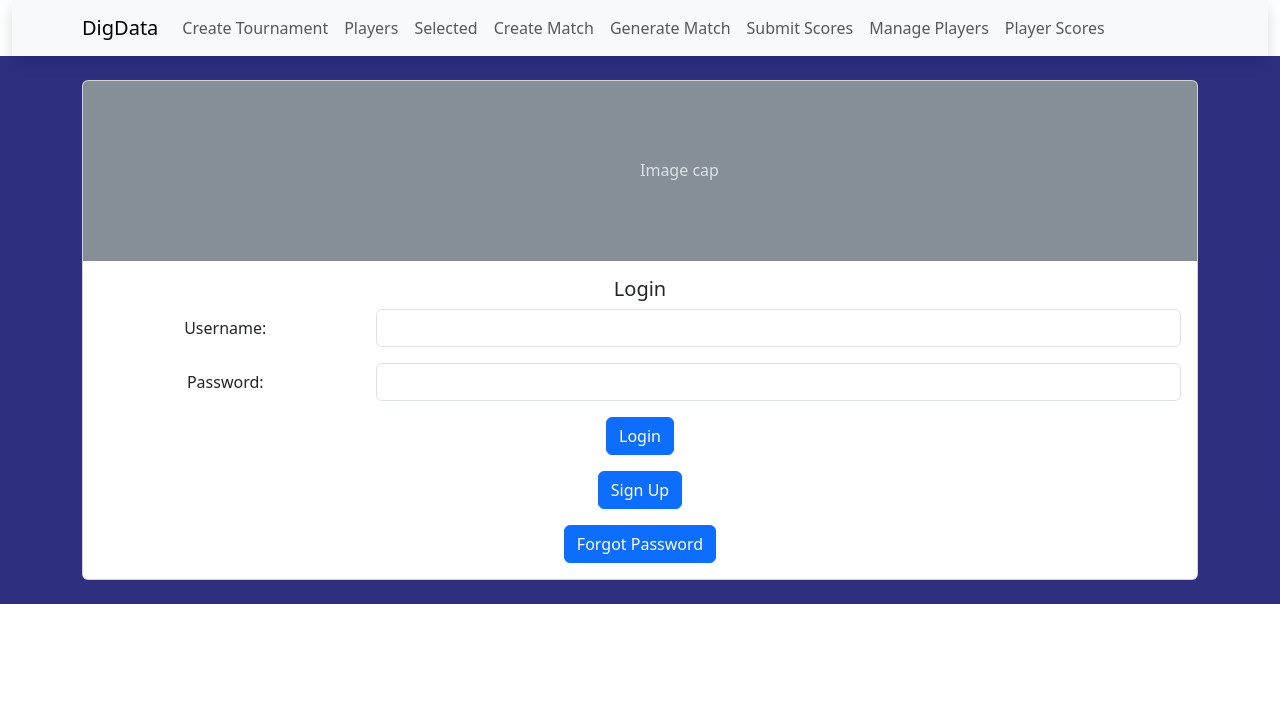
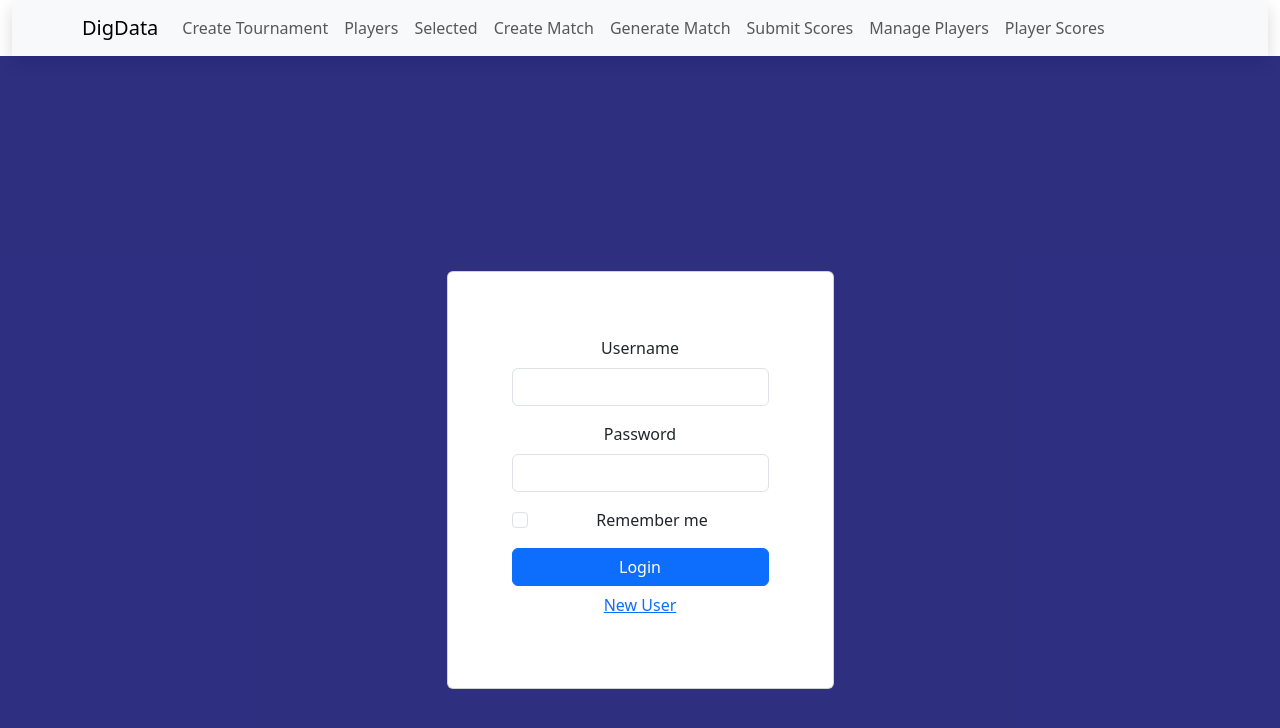
Before and after one commit to jkrueger68/DigData2, a React (Create React App) app: page /login in a window 1280 px wide. Shown: the top 728 px of the page. Built offline with nearby package versions, Linux system fonts and the light colour scheme.

Commit message:
changed login screen

```diff
--- a/package.json
+++ b/package.json
@@ -23,6 +23,7 @@
     "react": "^18.2.0",
     "react-bootstrap": "^2.9.2",
     "react-dom": "^18.2.0",
+    "react-router-bootstrap": "^0.26.2",
     "react-router-dom": "^6.21.1",
     "react-scripts": "^5.0.1",
     "web-vitals": "^3.5.1"
--- a/src/App.jsx
+++ b/src/App.jsx
@@ -25,7 +25,8 @@ function App() {
 						<div className="col-2 d-none d-xxl-block empty" />
 						<div className="col my-4">
 						<Routes>
-							<Route path="/" element={<HomePage />}></Route>
+							<Route path="/" element={<Login />}></Route>
+                            <Route path="/HomePage" element={<HomePage />}></Route>
 							<Route path="/login" element={<Login />}></Route>
 							<Route path="/selected/:tournamentName" element={<SelectedHome />}></Route>
 							<Route path="/selected/createMatch/:tournamentName" element={<CreateMatch />}></Route>
--- a/src/components/Navbar.jsx
+++ b/src/components/Navbar.jsx
@@ -18,7 +18,7 @@ function NavBar() {
 					<Navbar.Toggle aria-controls="responsive-navbar-nav" />
 					<Navbar.Collapse id="responsive-navbar-nav">
 						<Nav className="me-auto">
-							<Nav.Link href="/">Create Tournament</Nav.Link>
+							<Nav.Link href="/HomePage">Create Tournament</Nav.Link>
 							<Nav.Link href="#pricing">Players</Nav.Link>
 							<Nav.Link href="/selected">Selected</Nav.Link>
 							<Nav.Link href="/selected/createMatch">Create Match</Nav.Link>
--- a/src/components/login/Login.jsx
+++ b/src/components/login/Login.jsx
@@ -1,62 +1,108 @@
-import React from "react";
-import Button from 'react-bootstrap/Button';
+import React, { useState } from 'react';
+import { Modal, Button, Form } from 'react-bootstrap';
+import { useNavigate } from 'react-router-dom';
 
 function Login() {
+  const [showModal, setShowModal] = useState(false);
+  const [username, setUsername] = useState('');
+  const [password, setPassword] = useState('');
+  // Add state to handle user registration
+  const [newUser, setNewUser] = useState({
+    newUserUsername: '',
+    newUserPassword: ''
+  });
+
+  const navigate = useNavigate();
+
+  const handleLogin = (e) => {
+    e.preventDefault();
+    // Authentication logic goes here
+    // For now, just navigate to the HomePage
+    navigate('/HomePage');
+  };
+
+  const handleNewUser = () => {
+    // Logic to handle new user creation goes here
+    setShowModal(false);
+  };
+
   return (
-    <React.Fragment>
-      <div className="card">
-        <svg
-          className="bd-placeholder-img card-img-top"
-          width="100%"
-          height={180}
-          xmlns="http://www.w3.org/2000/svg"
-          role="img"
-          aria-label="Placeholder: Image cap"
-          preserveAspectRatio="xMidYMid slice"
-          focusable="false"
-        >
-          <title>Placeholder</title>
-          <rect width="100%" height="100%" fill="#868e96" />
-          <text x="50%" y="50%" fill="#dee2e6" dy=".3em">
-            Image cap
-          </text>
-        </svg>
+    <div className="d-flex justify-content-center align-items-center vh-100">
+      <div className="card p-5">
         <div className="card-body">
-          <h5 className="card-title text-center">Login</h5>
-          <div className="row mb-3">
-            <label htmlFor="inputEmail3" className="col-sm-3 col-form-label">
-              Username:
-            </label>
-            <div className="col-sm-9">
-              <input type="email" className="form-control" id="inputEmail3" />
+          <Form onSubmit={handleLogin}>
+            <div className="mb-3">
+              <label htmlFor="username" className="form-label">Username</label>
+              <input
+                type="text"
+                className="form-control"
+                id="username"
+                value={username}
+                onChange={(e) => setUsername(e.target.value)}
+                required
+              />
             </div>
-          </div>
-          <div className="row mb-3">
-            <label htmlFor="inputPassword3" className="col-sm-3 col-form-label">
-              Password:
-            </label>
-            <div className="col-sm-9">
+            <div className="mb-3">
+              <label htmlFor="password" className="form-label">Password</label>
               <input
                 type="password"
                 className="form-control"
-                id="inputPassword3"
+                id="password"
+                value={password}
+                onChange={(e) => setPassword(e.target.value)}
+                required
               />
             </div>
-          </div>
-          <div className="text-center mb-3">
-            <a href="#" className="btn btn-primary">
-              Login
-            </a>
-          </div>
-          <div className="text-center mb-3">
-            <a href="#" className="btn btn-primary">
-              Sign Up
-            </a>
-          </div>
-          <Button variant="primary">Forgot Password</Button>
+            <div className="mb-3 form-check">
+              <input type="checkbox" className="form-check-input" id="rememberMe" />
+              <label className="form-check-label" htmlFor="rememberMe">Remember me</label>
+            </div>
+            <button type="submit" className="btn btn-primary w-100">Login</button>
+            <button
+              type="button"
+              className="btn btn-link w-100"
+              onClick={() => setShowModal(true)}
+            >
+              New User
+            </button>
+          </Form>
         </div>
       </div>
-    </React.Fragment>
+
+      <Modal show={showModal} onHide={() => setShowModal(false)}>
+        <Modal.Header closeButton>
+          <Modal.Title>Create New User</Modal.Title>
+        </Modal.Header>
+        <Modal.Body>
+          <Form>
+            <Form.Group className="mb-3" controlId="newUserUsername">
+              <Form.Label>Username</Form.Label>
+              <Form.Control
+                type="text"
+                value={newUser.newUserUsername}
+                onChange={(e) => setNewUser({ ...newUser, newUserUsername: e.target.value })}
+              />
+            </Form.Group>
+            <Form.Group className="mb-3" controlId="newUserPassword">
+              <Form.Label>Password</Form.Label>
+              <Form.Control
+                type="password"
+                value={newUser.newUserPassword}
+                onChange={(e) => setNewUser({ ...newUser, newUserPassword: e.target.value })}
+              />
+            </Form.Group>
+          </Form>
+        </Modal.Body>
+        <Modal.Footer>
+          <Button variant="secondary" onClick={() => setShowModal(false)}>
+            Close
+          </Button>
+          <Button variant="primary" onClick={handleNewUser}>
+            Create User
+          </Button>
+        </Modal.Footer>
+      </Modal>
+    </div>
   );
 }
 
```
Also changed, not shown: 1 other file (tests, documents, lock files or other folders).
